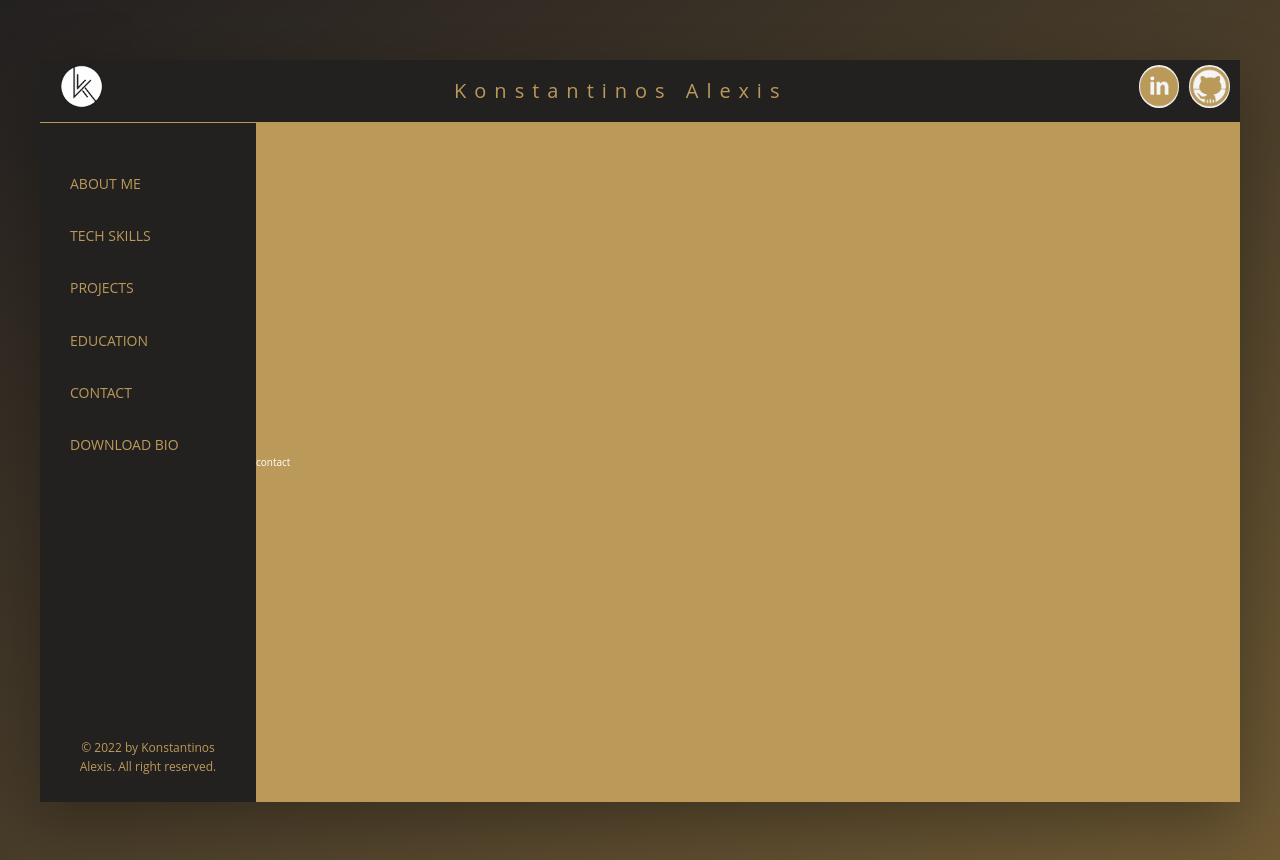
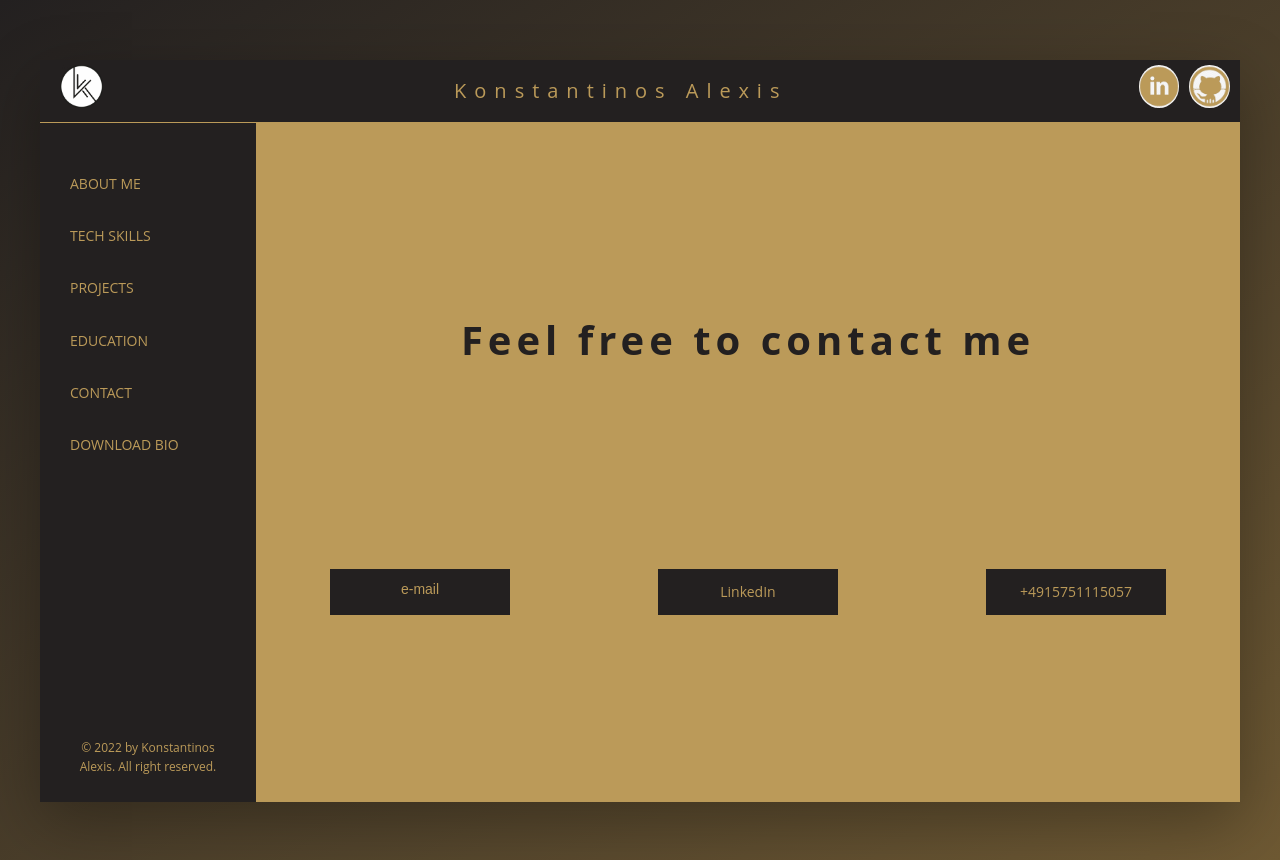
Before and after one commit to kostalexis89/konstantinos-alexis, a React (Create React App) app: page /contact in a window 1280 px wide. Built offline with nearby package versions, Linux system fonts and the light colour scheme.

Commit message:
contact added

```diff
--- a/src/pages/Contact.js
+++ b/src/pages/Contact.js
@@ -1,9 +1,30 @@
-import React from 'react'
+import React from "react";
+import { Link } from "react-router-dom";
+
+import "../styles/contact.scss";
 
 export default function Contact() {
-    return (
-        <div>
-            contact
-        </div>
-    )
+  return (
+    <div className="contact-view">
+      <h1>Feel free to contact me</h1>
+      <div className="contact-view__ways">
+        <button
+          className="sides-nav__item"
+          onClick={() => (window.location = "mailto:yourmail@gmail.com")}
+        >
+          e-mail
+        </button>
+
+        <a
+          href="https://www.linkedin.com/in/konstantinosalexis/"
+          className="sides-nav__item"
+          rel="noreferrer"
+          target="_blank"
+        >
+          LinkedIn
+        </a>
+        <span>+4915751115057</span>
+      </div>
+    </div>
+  );
 }
--- /dev/null
+++ b/src/styles/contact.scss
@@ -0,0 +1,61 @@
+@import "./colors.scss";
+
+.contact-view {
+    display: flex;
+    flex: 1;
+    flex-direction: column;
+
+    & h1{
+        display: flex;
+        justify-content: space-around;
+        color: $primary-color-dark-2;
+        font-size: 4rem;
+        letter-spacing: 0.5rem;
+        margin-bottom: 20%;
+    }
+    &__ways {
+        display: flex;
+        justify-content: space-around;
+
+
+
+        & span {
+            color: black;
+        }
+    }
+
+    & button, & a, & span {
+        padding: 1.2rem 3rem;
+        width: 14vw;
+        background-color: $primary-color-dark-2;
+        border: none;
+        color: $primary-color-light;
+        font-size: 1.4rem;
+        display: flex;
+        justify-content: space-around;
+        transition: all 1s;
+    }
+
+
+
+
+}
+
+a:link {
+    text-decoration: none;
+}
+
+.contact-view__ways button:hover, .contact-view__ways a:hover {
+
+    background-image: linear-gradient(
+        to right bottom,
+        $primary-color-dark,
+        $primary-color-light
+      );
+      box-shadow: 0 0.6rem 1rem rgba(0, 0, 0, 0.3);
+
+      color: $primary-color-dark-2;
+      transition: all 1s;
+
+
+}
```
